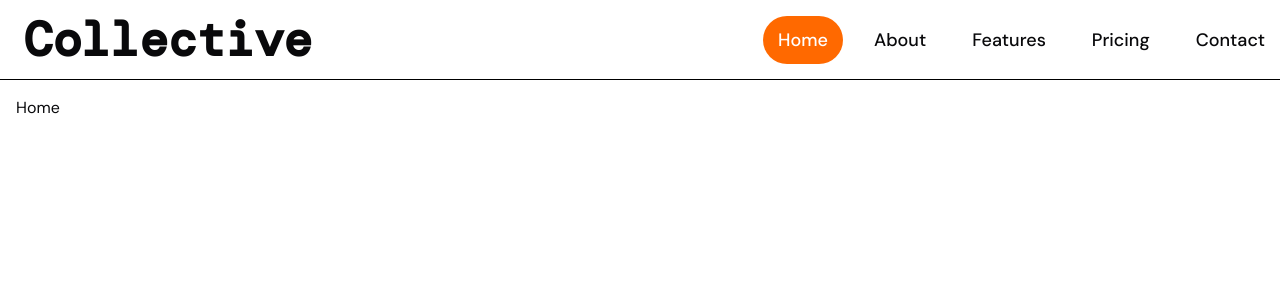
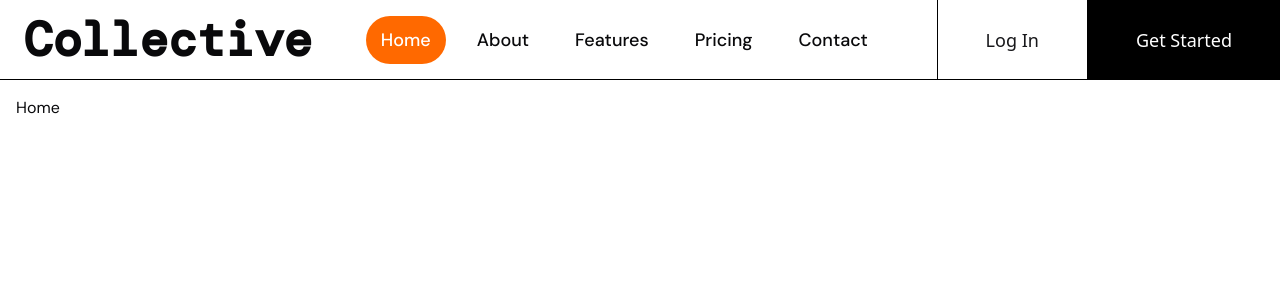
Before and after one commit to jonyBhatt/collective, a Next.js app: page / in a window 1280 px wide. Shown: the top 300 px of the page. Built offline with nearby package versions, Linux system fonts and the light colour scheme; a web font is replaced by a local one.

Commit message:
Added log in and get started button

```diff
--- a/src/app/(Home)/_components/navbar.tsx
+++ b/src/app/(Home)/_components/navbar.tsx
@@ -1,5 +1,6 @@
 import Link from "next/link";
 import { NavbarItem } from "./navbar-list";
+import { Button } from "@/components/ui/button";
 
 export const Navbar = () => {
   const links = [
@@ -15,6 +16,20 @@ export const Navbar = () => {
         <span className="text-5xl font-Dm-Mono font-bold">Collective</span>
       </Link>
       <NavbarItem items={links} />
+      <div className="hidden lg:flex">
+        <Button
+          variant="secondary"
+          className="border-l border-b-0 border-t-0 border-r-0 px-12 h-full rounded-none bg-white  hover:bg-orange-400/45 transition-colors text-lg"
+        >
+          Log In
+        </Button>
+        <Button
+          variant="secondary"
+          className="border-l border-b-0 border-t-0 border-r-0 px-12 h-full rounded-none bg-black text-white  hover:bg-orange-400/45 hover:text-black transition-colors text-lg"
+        >
+          Get Started
+        </Button>
+      </div>
     </nav>
   );
 };
```
